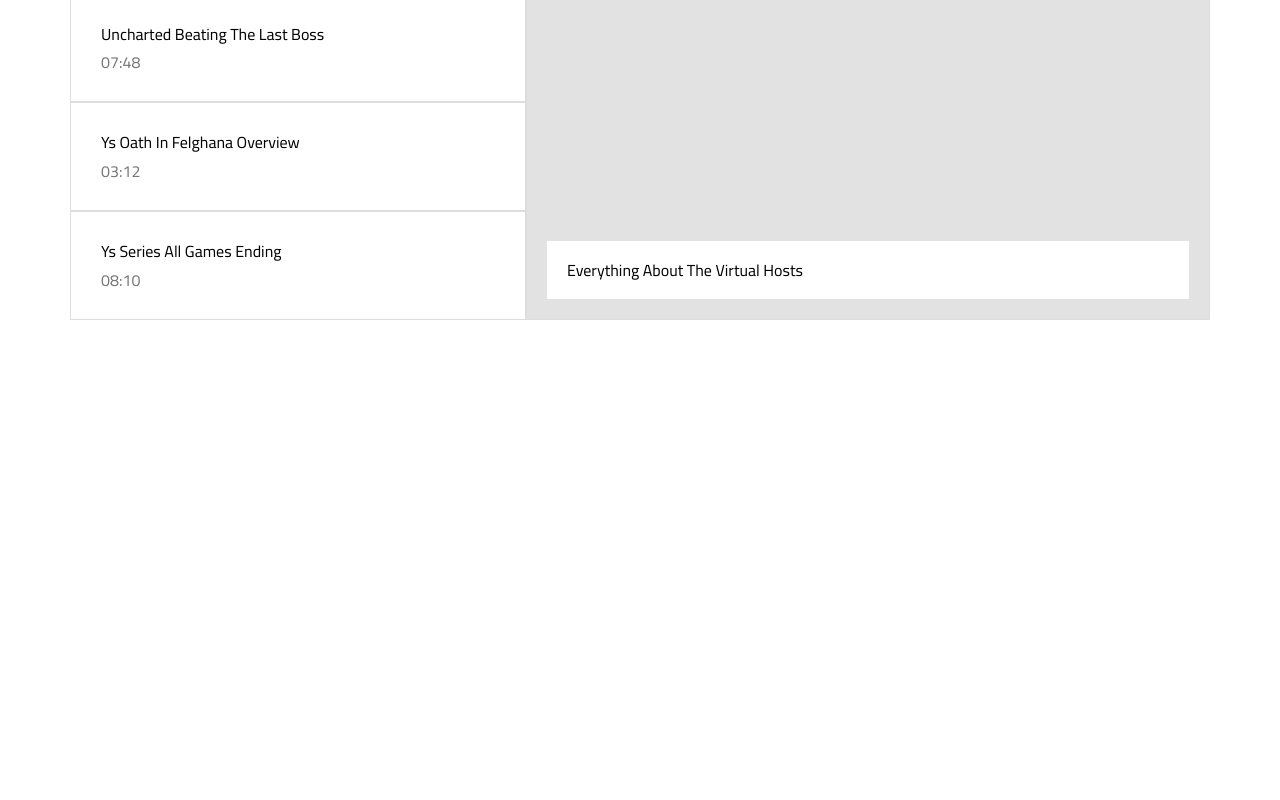
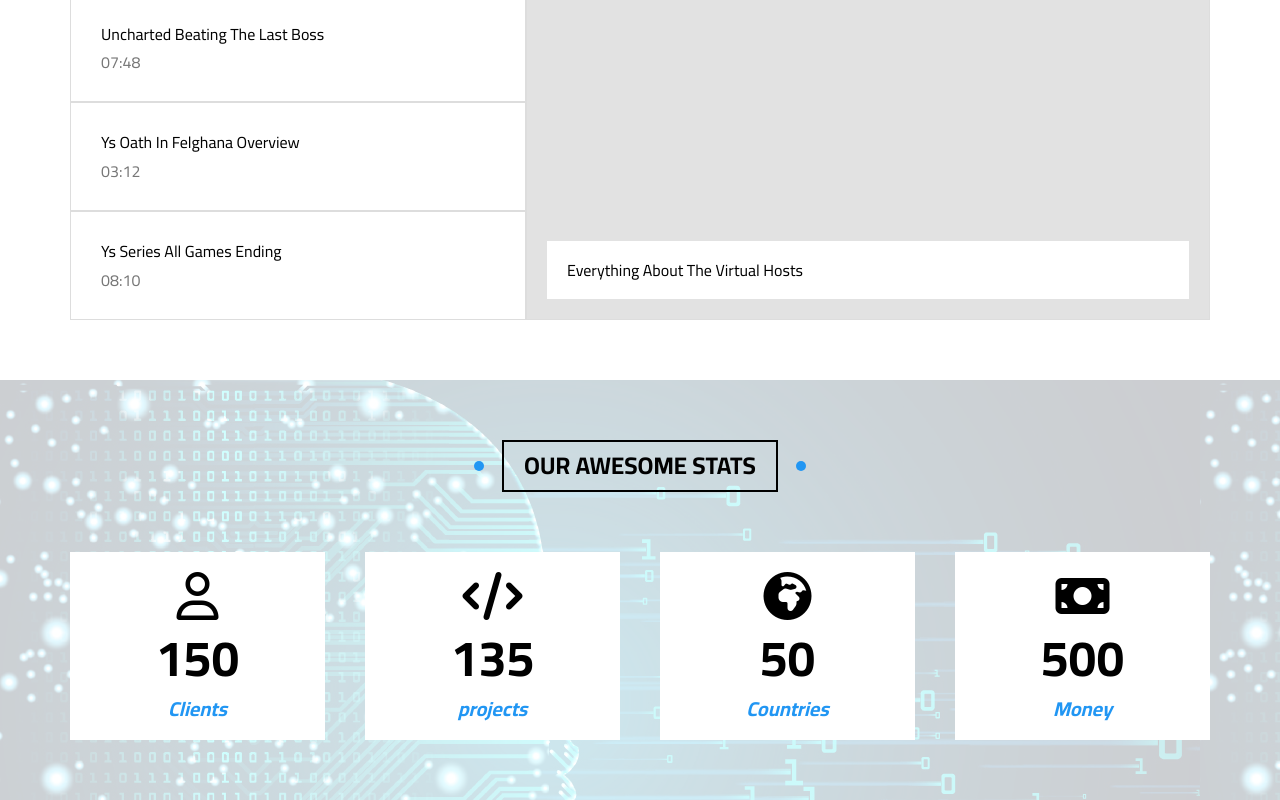
Before and after one commit to ahmedop/NOOR_World, a plain HTML site: page index.html in a window 1280 px wide. Shown: the part 10687-11487 px from the top of the page. Before the commit the page ends 11067 px from the top, so only its background shows below. Drawn offline with Linux system fonts and the light colour scheme.

Commit message:
adding states section

```diff
--- a/css/noor.css
+++ b/css/noor.css
@@ -1823,3 +1823,87 @@ header .container ul li.last:hover .other-links {
 }
 
 /* End Video Section */
+
+/* Start Stats Section */
+.stats {
+    padding-top: var(--main-padding);
+    padding-bottom: var(--main-padding);
+    background-image: url(../media/images/stats.jpg);
+    position: relative;
+}
+
+.stats::before {
+    content: "";
+    position: absolute;
+    top: 0px;
+    left: 0px;
+    width: 100%;
+    height: 100%;
+    background-color: #FFF;
+    opacity: .8;
+}
+
+.stats .parent {
+    padding-top: var(--main-padding);
+    position: relative;
+    z-index: 10;
+    display: grid;
+    grid-template-columns: repeat(auto-fill, minmax(250px, 1fr));
+    gap: 40px;
+}
+
+.stats .parent .box {
+    background-color: #FFF;
+    position: relative;
+    padding: 20px 40px;
+    text-align: center;
+}
+
+.stats .parent .box::before {
+    content: "";
+    position: absolute;
+    height: 0px;
+    width: 2px;
+    background-color: var(--main-color);
+    left: -2px;
+    bottom: 0px;
+    transition: .5s;
+    -webkit-transition: .5s;
+    -moz-transition: .5s;
+    -ms-transition: .5s;
+    -o-transition: .5s;
+}
+
+.stats .parent .box::after {
+    content: "";
+    position: absolute;
+    height: 0px;
+    width: 2px;
+    background-color: var(--main-color);
+    right: -2px;
+    top: 0px;
+    transition: .5s;
+    -webkit-transition: .5s;
+    -moz-transition: .5s;
+    -ms-transition: .5s;
+    -o-transition: .5s;
+}
+
+.stats .parent .box:hover::after,
+.stats .parent .box:hover::before {
+    height: 100%;
+}
+
+.stats .parent .box h3 {
+    margin: 10px 0px;
+    font-size: 50px;
+}
+
+.stats .parent .box p {
+    color: var(--main-color);
+    font-style: italic;
+    font-size: 20px;
+    font-weight: bolder;
+}
+
+/* End Stats Section */
--- a/index.html
+++ b/index.html
@@ -58,13 +58,13 @@
                                 <a href="#skills"><i class="fa-solid fa-circle-check"></i>Our Skills</a>
                             </li>
                             <li>
-                                <a href="#"><i class="fa-solid fa-chart-line"></i>Stats</a>
+                                <a href="#stats"><i class="fa-solid fa-chart-line"></i>Stats</a>
                             </li>
                             <li>
                                 <a href="#work"><i class="fa-solid fa-clipboard-list"></i>How It Works</a>
                             </li>
                             <li>
-                                <a href="#"><i class="fa-solid fa-percent"></i>Request A Discount</a>
+                                <a href="#discount"><i class="fa-solid fa-percent"></i>Request A Discount</a>
                             </li>
                         </ul>
                     </div>
@@ -844,6 +844,47 @@
     </div>
     <!-- End Video Section -->
 
+    <!-- Start Stats Section -->
+    <div class="stats" id="stats">
+        <div class="container">
+            <div class="special-title">
+                <h2>Our Awesome Stats</h2>
+            </div>
+            <div class="parent">
+                <div class="box">
+                    <i class="fa-regular fa-user fa-3x"></i>
+                    <h3>150</h3>
+                    <p>Clients</p>
+                </div>
+                <div class="box">
+                    <i class="fa-solid fa-code fa-3x"></i>
+                    <h3>135</h3>
+                    <p>projects</p>
+                </div>
+                <div class="box">
+                    <i class="fa-solid fa-earth-africa fa-3x"></i>
+                    <h3>50</h3>
+                    <p>Countries</p>
+                </div>
+                <div class="box">
+                    <i class="fa-solid fa-money-bill fa-3x"></i>
+                    <h3>500</h3>
+                    <p>Money</p>
+                </div>
+            </div>
+        </div>
+    </div>
+    <!-- End Stats Section -->
+
+    <!-- Start Discount Section -->
+    <div class="discount" id="discount">
+        <div class="left"></div>
+    </div>
+    <!-- End Discount Section -->
+
+    <footer>
+
+    </footer>
 
 
 </body>
```
Also changed, not shown: media/images/discount-background1.jpg (added), media/images/discount-background2.jpg (added), media/images/stats.jpg (added).
